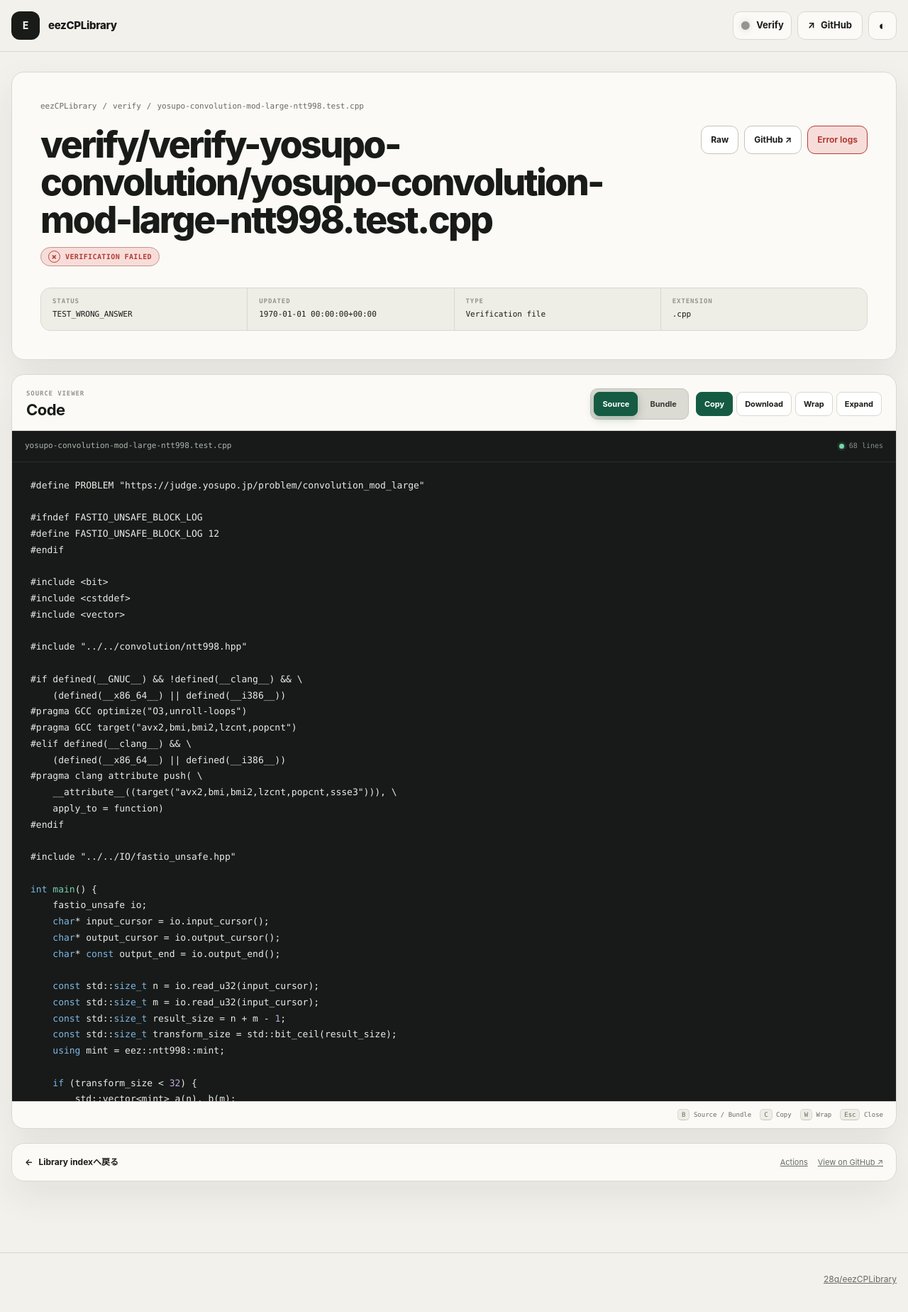
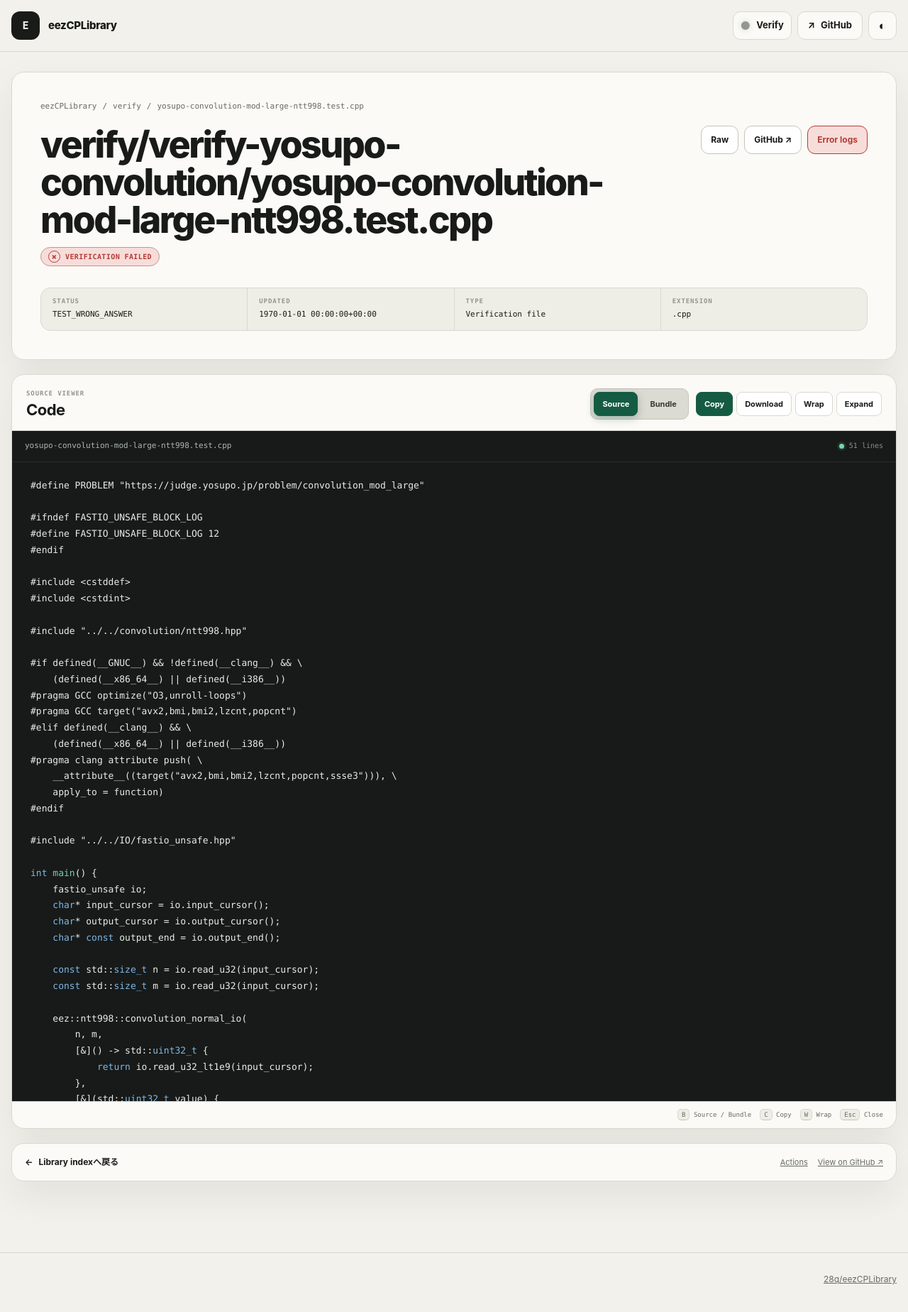
Before and after one commit to 28q/eezCPLibrary, a Jekyll site: the page built from verify/verify-yosupo-convolution/yosupo-convolution-mod-large-ntt998.test.cpp.md, in a window 1280 px wide. Shown: the top 1848 px of the page at 71% size. Built offline with Jekyll 4.4.1, drawn with Linux system fonts in a browser that asks for light colours.

Commit message:
[auto-verifier] docs commit f96c0bec5491bcf17a913b3f5b5376e7e56fc8f7

```diff
--- a/verify/verify-yosupo-convolution/yosupo-convolution-mod-large-ntt998.test.cpp.md
+++ b/verify/verify-yosupo-convolution/yosupo-convolution-mod-large-ntt998.test.cpp.md
@@ -10,9 +10,9 @@ data:
   bundledCode: "#line 1 \"verify/verify-yosupo-convolution/yosupo-convolution-mod-large-ntt998.test.cpp\"\
     \n#define PROBLEM \"https://judge.yosupo.jp/problem/convolution_mod_large\"\n\n\
     #ifndef FASTIO_UNSAFE_BLOCK_LOG\n#define FASTIO_UNSAFE_BLOCK_LOG 12\n#endif\n\n\
-    #include <bit>\n#include <cstddef>\n#include <vector>\n\n#line 2 \"convolution/ntt998.hpp\"\
-    \n#if !defined(__AVX2__) && !defined(_M_AVX2)\r\n#error \"Compile with -mavx2\
-    \ (see README.md).\"\r\n#endif\r\n#line 2 \"ntt998.hpp\"\r\n\r\n#if defined(__GNUC__)\
+    #include <cstddef>\n#include <cstdint>\n\n#line 2 \"convolution/ntt998.hpp\"\n\
+    #if !defined(__AVX2__) && !defined(_M_AVX2)\r\n#error \"Compile with -mavx2 (see\
+    \ README.md).\"\r\n#endif\r\n#line 2 \"ntt998.hpp\"\r\n\r\n#if defined(__GNUC__)\
     \ && !defined(__clang__) && \\\r\n    (defined(__x86_64__) || defined(__i386__))\r\
     \n#pragma GCC optimize(\"O3,unroll-loops\")\r\n#pragma GCC target(\"avx2,bmi,bmi2,lzcnt,popcnt\"\
     )\r\n#elif defined(__clang__) && \\\r\n    (defined(__x86_64__) || defined(__i386__))\r\
@@ -1156,29 +1156,19 @@ data:
     \ cursor, end, value);\n    }\n\n    __attribute__((always_inline)) void write_i128(\n\
     \        char*& cursor, char* end, i128 value) noexcept {\n        fastio_unsafe_impl::write_i128(out,\
     \ cursor, end, value);\n    }\n\n    fastio_unsafe_impl::input in;\n    fastio_unsafe_impl::output\
-    \ out;\n};\n#line 25 \"verify/verify-yosupo-convolution/yosupo-convolution-mod-large-ntt998.test.cpp\"\
+    \ out;\n};\n#line 24 \"verify/verify-yosupo-convolution/yosupo-convolution-mod-large-ntt998.test.cpp\"\
     \n\nint main() {\n    fastio_unsafe io;\n    char* input_cursor = io.input_cursor();\n\
     \    char* output_cursor = io.output_cursor();\n    char* const output_end = io.output_end();\n\
     \n    const std::size_t n = io.read_u32(input_cursor);\n    const std::size_t\
-    \ m = io.read_u32(input_cursor);\n    const std::size_t result_size = n + m -\
-    \ 1;\n    const std::size_t transform_size = std::bit_ceil(result_size);\n   \
-    \ using mint = eez::ntt998::mint;\n\n    if (transform_size < 32) {\n        std::vector<mint>\
-    \ a(n), b(m);\n        for (auto& value : a) value = mint::raw(io.read_u32(input_cursor));\n\
-    \        for (auto& value : b) value = mint::raw(io.read_u32(input_cursor));\n\
-    \n        const auto result = eez::ntt998::convolution(a, b);\n        for (const\
-    \ mint value : result) {\n            io.write_u32(output_cursor, output_end,\
-    \ value.val());\n        }\n    } else {\n        eez::ntt998::convolution_buffer\
-    \ a(transform_size), b(transform_size);\n        for (std::size_t i = 0; i < n;\
-    \ ++i) {\n            a[i] = mint::raw(io.read_u32(input_cursor));\n        }\n\
-    \        for (std::size_t i = 0; i < m; ++i) {\n            b[i] = mint::raw(io.read_u32(input_cursor));\n\
-    \        }\n\n        eez::ntt998::convolution_inplace(a, b);\n        for (std::size_t\
-    \ i = 0; i < result_size; ++i) {\n            io.write_u32(output_cursor, output_end,\
-    \ a[i].val());\n        }\n    }\n\n    io.finish(output_cursor);\n}\n\n#if defined(__clang__)\
-    \ && \\\n    (defined(__x86_64__) || defined(__i386__))\n#pragma clang attribute\
-    \ pop\n#endif\n\n"
+    \ m = io.read_u32(input_cursor);\n\n    eez::ntt998::convolution_normal_io(\n\
+    \        n, m,\n        [&]() -> std::uint32_t {\n            return io.read_u32_lt1e9(input_cursor);\n\
+    \        },\n        [&](std::uint32_t value) {\n            io.write_u32_lt1e9(output_cursor,\
+    \ output_end, value);\n        }\n    );\n\n    io.finish(output_cursor);\n  \
+    \  return 0;\n}\n\n#if defined(__clang__) && \\\n    (defined(__x86_64__) || defined(__i386__))\n\
+    #pragma clang attribute pop\n#endif\n"
   code: "#define PROBLEM \"https://judge.yosupo.jp/problem/convolution_mod_large\"\
     \n\n#ifndef FASTIO_UNSAFE_BLOCK_LOG\n#define FASTIO_UNSAFE_BLOCK_LOG 12\n#endif\n\
-    \n#include <bit>\n#include <cstddef>\n#include <vector>\n\n#include \"../../convolution/ntt998.hpp\"\
+    \n#include <cstddef>\n#include <cstdint>\n\n#include \"../../convolution/ntt998.hpp\"\
     \n\n#if defined(__GNUC__) && !defined(__clang__) && \\\n    (defined(__x86_64__)\
     \ || defined(__i386__))\n#pragma GCC optimize(\"O3,unroll-loops\")\n#pragma GCC\
     \ target(\"avx2,bmi,bmi2,lzcnt,popcnt\")\n#elif defined(__clang__) && \\\n   \
@@ -1188,22 +1178,12 @@ data:
     \ {\n    fastio_unsafe io;\n    char* input_cursor = io.input_cursor();\n    char*\
     \ output_cursor = io.output_cursor();\n    char* const output_end = io.output_end();\n\
     \n    const std::size_t n = io.read_u32(input_cursor);\n    const std::size_t\
-    \ m = io.read_u32(input_cursor);\n    const std::size_t result_size = n + m -\
-    \ 1;\n    const std::size_t transform_size = std::bit_ceil(result_size);\n   \
-    \ using mint = eez::ntt998::mint;\n\n    if (transform_size < 32) {\n        std::vector<mint>\
-    \ a(n), b(m);\n        for (auto& value : a) value = mint::raw(io.read_u32(input_cursor));\n\
-    \        for (auto& value : b) value = mint::raw(io.read_u32(input_cursor));\n\
-    \n        const auto result = eez::ntt998::convolution(a, b);\n        for (const\
-    \ mint value : result) {\n            io.write_u32(output_cursor, output_end,\
-    \ value.val());\n        }\n    } else {\n        eez::ntt998::convolution_buffer\
-    \ a(transform_size), b(transform_size);\n        for (std::size_t i = 0; i < n;\
-    \ ++i) {\n            a[i] = mint::raw(io.read_u32(input_cursor));\n        }\n\
-    \        for (std::size_t i = 0; i < m; ++i) {\n            b[i] = mint::raw(io.read_u32(input_cursor));\n\
-    \        }\n\n        eez::ntt998::convolution_inplace(a, b);\n        for (std::size_t\
-    \ i = 0; i < result_size; ++i) {\n            io.write_u32(output_cursor, output_end,\
-    \ a[i].val());\n        }\n    }\n\n    io.finish(output_cursor);\n}\n\n#if defined(__clang__)\
-    \ && \\\n    (defined(__x86_64__) || defined(__i386__))\n#pragma clang attribute\
-    \ pop\n#endif\n\n"
+    \ m = io.read_u32(input_cursor);\n\n    eez::ntt998::convolution_normal_io(\n\
+    \        n, m,\n        [&]() -> std::uint32_t {\n            return io.read_u32_lt1e9(input_cursor);\n\
+    \        },\n        [&](std::uint32_t value) {\n            io.write_u32_lt1e9(output_cursor,\
+    \ output_end, value);\n        }\n    );\n\n    io.finish(output_cursor);\n  \
+    \  return 0;\n}\n\n#if defined(__clang__) && \\\n    (defined(__x86_64__) || defined(__i386__))\n\
+    #pragma clang attribute pop\n#endif\n"
   dependsOn: []
   isVerificationFile: true
   path: verify/verify-yosupo-convolution/yosupo-convolution-mod-large-ntt998.test.cpp
```
Also changed, not shown: other parts of verify/verify-yosupo-convolution/yosupo-convolution-mod-large-ntt998.test.cpp.md (+1 -1 lines).
